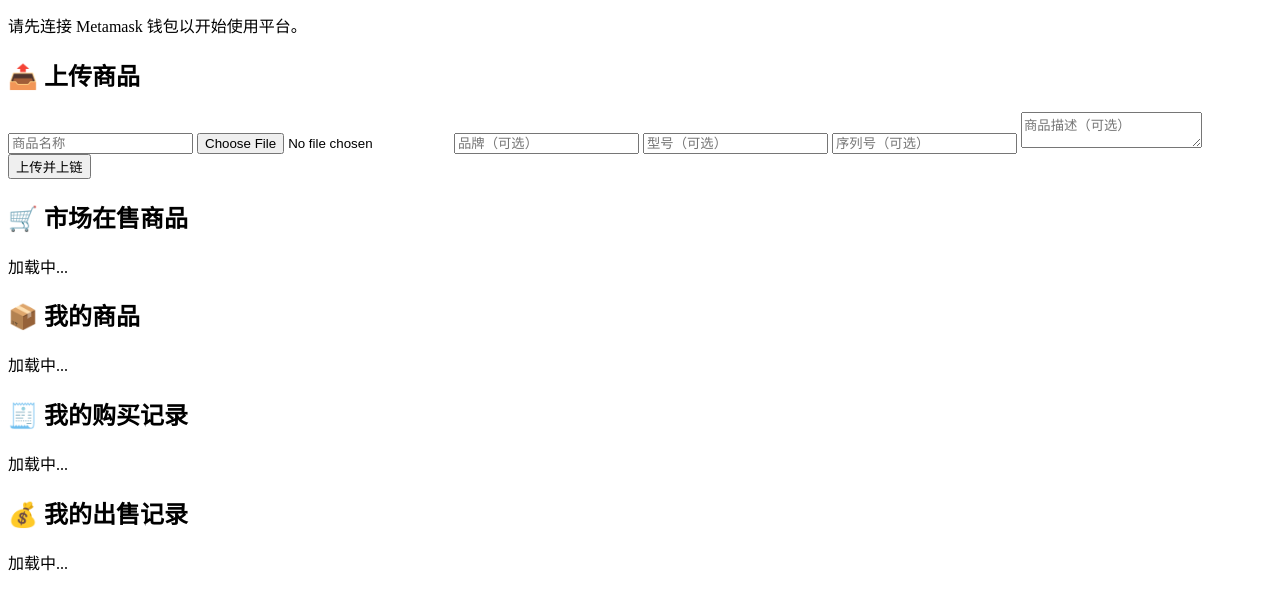
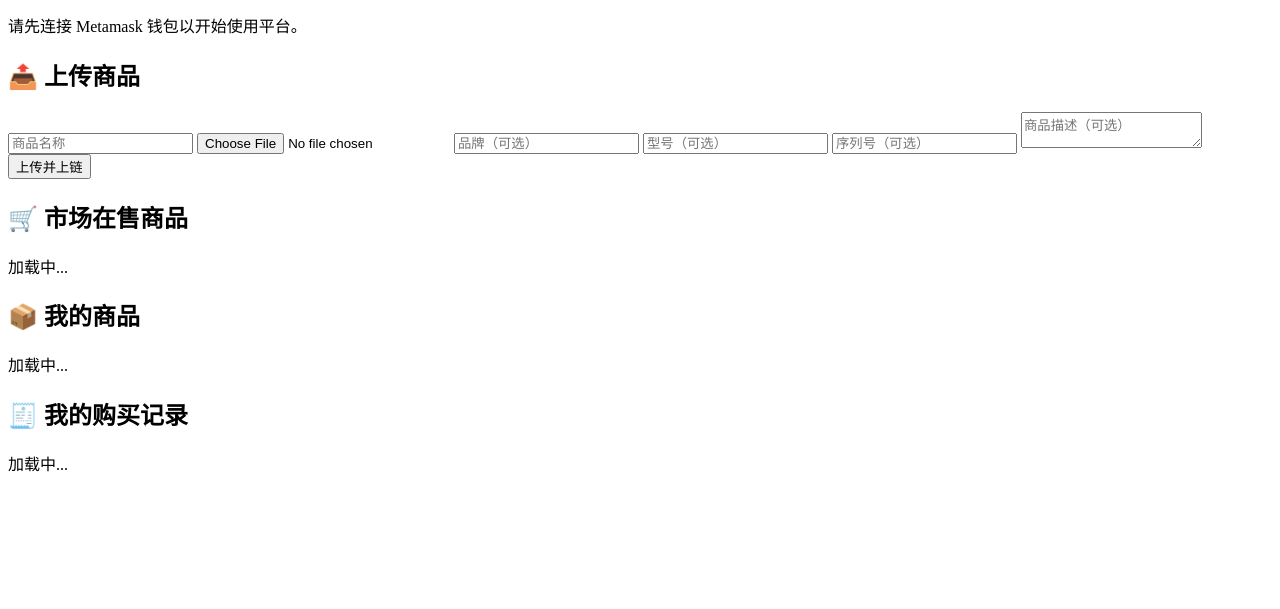
Before and after one commit to kangningyuan/NFT_marketplace, a website with bundled scripts: page index.html in a window 1280 px wide. Shown: the part 117-726 px from the top of the page. Built offline with nearby package versions, Linux system fonts and the light colour scheme.

Commit message:
v2.1
hid sale record

```diff
--- a/index.html
+++ b/index.html
@@ -58,10 +58,10 @@
     </section>
 
     <!-- 我的出售记录 -->
-    <section id="mySalesSection" class="hidden animated">
+    <!-- <section id="mySalesSection" class="hidden animated">
       <h2>💰 我的出售记录</h2>
       <div id="mySalesList">加载中...</div>
-    </section>
+    </section> -->
   </main>
 
   <script type="module" src="script.js"></script>
```
